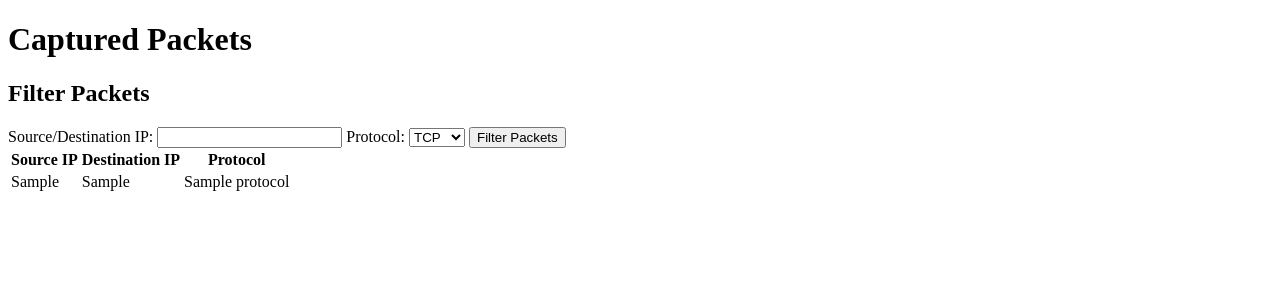
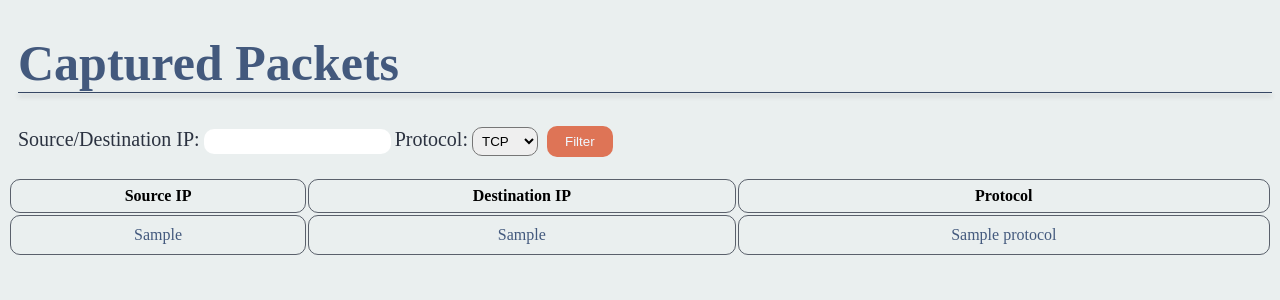
Before and after one commit to ilaydaxtx/cloud-based-packet-sniffer, a Flask app: template templates/packets.html in a window 1280 px wide. Shown: the top 300 px of the page. Run offline with Flask 3, Linux system fonts and the light colour scheme; the template is opened without the code that fills it: most values are stand-ins (such as "Sample title", 1, 10 or a date in 2020).

Commit message:
Updated code to improve performance

```diff
--- a/app.py
+++ b/app.py
@@ -4,10 +4,16 @@ from flask import Flask, render_template, request, make_response
 from scapy.layers.inet import IP
 from scapy.all import rdpcap
 import packet_sniffer
-from protocols import protocol_names
+
 
 
 app = Flask(__name__)
+protocol_names = {
+    6: 'TCP',
+    17: 'UDP',
+    1: 'ICMP',
+
+}
 
 # Function to capture packets
 def capture_packets(packet_count):
@@ -25,7 +31,7 @@ def capture_packets(packet_count):
 def start_capture():
     if request.method == 'POST':
         # Start packet capture in a new thread
-        capture_thread = threading.Thread(target=capture_packets, args=(5,))  # Change packet_count as needed
+        capture_thread = threading.Thread(target=capture_packets, args=(25,))  # Change packet_count as needed
         capture_thread.start()
 
         return redirect(url_for('show_packets'))
@@ -52,21 +58,30 @@ def index():
 
 @app.route('/filter', methods=['POST'])
 def filter_packets():
-    filter_ip = request.form.get('filter_ip')
+    try:
+        filter_ip = request.form.get('filter_ip')
+        filter_protocol = request.form.get('filter_protocol')
 
-    filter_protocol = request.form.get('filter_protocol')
+        packets = rdpcap("captured_packets.pcap")
+        filtered_packets = []
 
-    # Perform packet filtering based on the filter criteria
-    # Implement your filtering logic here
+        for pkt in packets:
+            if IP in pkt:
+                # Check if the packet matches the IP filter
+                if filter_ip and (filter_ip != pkt[IP].src and filter_ip != pkt[IP].dst):
+                    continue
 
-    # Dummy example: Construct a response string
-    response_str = f"Filtered packets: IP={filter_ip}, Protocol={filter_protocol}"
+                # Check if the packet matches the protocol filter
+                protocol_name = protocol_names.get(pkt[IP].proto, 'Unknown')
+                if filter_protocol and filter_protocol.lower() != protocol_name.lower():
+                    continue
 
-    # Create a response object with the response string
-    response = make_response(response_str)
+                # If packet matches all filters, add to the list
+                filtered_packets.append((pkt[IP].src, pkt[IP].dst, protocol_name))
 
-    # Return the response object
-    return response
+        return render_template('packets.html', packet_info=filtered_packets)
+    except Exception as e:
+        return f"An error occurred: {e}"
 
 if __name__ == '__main__':
     app.run(debug=True)
--- a/packet_sniffer.py
+++ b/packet_sniffer.py
@@ -33,4 +33,4 @@ def capture_packets(packet_count, filter_criteria=None, search_keyword=None):
 
 # Example usage:
 # Capture 25 packets without filtering or searching
-capture_packets(5)
+capture_packets(25)
--- a/protocols.py
+++ /dev/null
@@ -1,7 +0,0 @@
-
-protocol_names = {
-    6: 'TCP',
-    17: 'UDP',
-    1: 'ICMP',
-
-}
--- a/static/style.css
+++ b/static/style.css
@@ -1,3 +1,4 @@
+/* giris sayfa */
 body{
     background-color: rgb(234, 239, 239);
 }
@@ -11,7 +12,7 @@ body{
     border-radius: 10px;
 }
 
-h1{
+.title {
     font-size: 50px;
     color: #43597d;
     margin-left: 10px;
@@ -67,3 +68,100 @@ h1{
     font-size: 20px;
     color: #2b3240;
 }
+
+/* packets page */
+
+.packets-title {
+    font-size: 50px;
+    color: #43597d;
+    margin-left: 10px;
+    border-bottom: 1px solid #43597d;
+    position: relative;
+}
+.packets-title::after{
+    content: '';
+    position: absolute;
+    left: 0;
+    bottom: -1px;
+    width: 100%;
+    height: 1px;
+    background-color: rgba(0, 0, 0, 0.2);
+    box-shadow: 0px 3px 5px rgba(0, 0, 0, 0.3);
+}
+
+
+.form-container{
+    margin: 10px;
+    margin-bottom: 20px;
+}
+.srcdest-ip {
+    font-size: 20px;
+    color: #2b3240;
+}
+.options-container-lbl{
+    font-size: 20px;
+    color: #2b3240;
+
+}
+.filter-label-srcdest{
+    border-radius: 10px;
+    color: #2b3240;
+    outline: none;
+    border: none;
+    padding: 5px;
+}
+.filter-label-srcdest:hover{
+    transform: scale(1.05);
+    transition: ease 0.3s;
+    cursor: pointer;
+}
+.options-container{
+    border-radius: 10px;
+    padding: 5px;
+}
+.filter-btn {
+    margin-left: 5px;
+    padding: 8px;
+    padding-left: 18px;
+    padding-right: 18px;
+    border: none;
+    outline: none;
+    border-radius: 10px;
+    background-color: #de7456;
+    color:aliceblue;
+}
+.filter-btn:hover{
+    transform: scale(1.05);
+    transition: ease 0.3s;
+    cursor: pointer;
+    background-color: #e25832;
+}
+
+.table-container {
+    width: 100%;
+}
+.table-td{
+    text-align: center;
+    padding: 10px;
+    border: 1px solid #2b3240c0;
+    border-radius: 10px;
+    color: #43597d;
+}
+.table-td:hover{
+    transform: scale(1.05);
+    transition: ease 0.3s;
+    background-color: #43597d;
+    color: #a0c0d6;
+
+}
+.header-tbl {
+    text-align: center;
+    height: 30px;
+    border: 1px solid #2b3240c0;
+    border-radius: 10px;
+}
+.header-tbl:hover{
+    transform: scale(1.05);
+    transition: ease 0.3s;
+    background-color: #4f545e65;
+}
--- a/templates/packets.html
+++ b/templates/packets.html
@@ -8,37 +8,42 @@
         .highlight {
             background-color: yellow;
         }
+
     </style>
+    <link
+    rel="stylesheet"
+    href="{{ url_for('static', filename='style.css') }}"
+    />
 </head>
 <body>
-    <h1>Captured Packets</h1>
-    <form action="/filter" method="post">
-        <h2>Filter Packets</h2>
-        <label for="filter_ip">Source/Destination IP:</label>
-        <input type="text" id="filter_ip" name="filter_ip">
+    <h1 class="packets-title">Captured Packets</h1>
+    <form action="/filter" method="post" class="form-container">
 
-        <label for="filter_protocol">Protocol:</label>
-        <select id="filter_protocol" name="filter_protocol">
-            <option value="tcp">TCP</option>
-            <option value="udp">UDP</option>
-            <option value="icmp">ICMP</option>
+        <label for="filter_ip" class="srcdest-ip">Source/Destination IP:</label>
+        <input type="text" id="filter_ip" name="filter_ip" class="filter-label-srcdest">
+
+        <label for="filter_protocol" class="options-container-lbl">Protocol:</label>
+        <select id="filter_protocol" name="filter_protocol" class="options-container">
+            <option value="tcp" class="options">TCP</option>
+            <option value="udp" class="options">UDP</option>
+            <option value="icmp" class="options">ICMP</option>
         </select>
-        <button type="submit">Filter Packets</button>
+        <button type="submit" class="filter-btn">Filter</button>
     </form>
-    <table>
+    <table class="table-container">
         <thead>
-            <tr>
-                <th>Source IP</th>
-                <th>Destination IP</th>
-                <th>Protocol</th>
+            <tr class="table-tr">
+                <th class="header-tbl">Source IP</th>
+                <th class="header-tbl">Destination IP</th>
+                <th class="header-tbl">Protocol</th>
             </tr>
         </thead>
         <tbody>
             {% for src_ip, dst_ip, protocol in packet_info %}
             <tr {% if src_ip == searched_src_ip and dst_ip == searched_dst_ip %}class="highlight"{% endif %}>
-                <td>{{ src_ip }}</td>
-                <td>{{ dst_ip }}</td>
-                <td>{{ protocol }}</td>
+                <td class="table-td">{{ src_ip }}</td>
+                <td class="table-td">{{ dst_ip }}</td>
+                <td class="table-td">{{ protocol }}</td>
             </tr>
             {% endfor %}
         </tbody>
```
Also changed, not shown: 1 other file.
